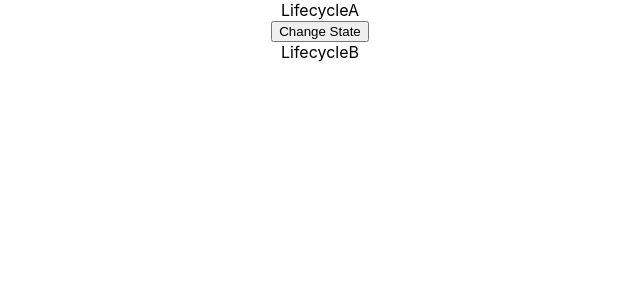
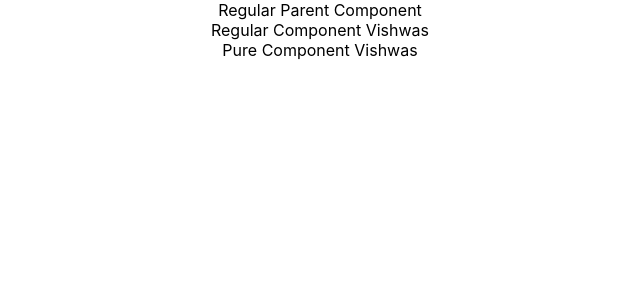
Before and after one commit to ms77grz/react-tutorial-demo, a React (Create React App) app: page / in a window 1280 px wide. Shown: the top 300 px of the page, without its empty margins (320-960 px from the left). Built offline with nearby package versions, Linux system fonts and the light colour scheme.

Commit message:
Pure Components

```diff
--- a/src/App.js
+++ b/src/App.js
@@ -1,11 +1,11 @@
 import './App.css';
 import './appStyles.css';
-import LifecycleA from './components/LifecycleA';
+import RegularParentComponent from './components/RegularParentComponent';
 
 function App() {
   return (
     <div className='App'>
-      <LifecycleA />
+      <RegularParentComponent />
     </div>
   );
 }
--- /dev/null
+++ b/src/components/PureComponentExample.js
@@ -0,0 +1,10 @@
+import React, { PureComponent } from 'react';
+
+class PureComponentExample extends PureComponent {
+  render() {
+    console.log('Pure Component Render');
+    return <div>Pure Component {this.props.name}</div>;
+  }
+}
+
+export default PureComponentExample;
--- /dev/null
+++ b/src/components/RegularComponent.js
@@ -0,0 +1,10 @@
+import React, { Component } from 'react';
+
+class RegularComponent extends Component {
+  render() {
+    console.log('Regular Component Render');
+    return <div>Regular Component {this.props.name}</div>;
+  }
+}
+
+export default RegularComponent;
--- /dev/null
+++ b/src/components/RegularParentComponent.js
@@ -0,0 +1,34 @@
+import React, { Component, PureComponent } from 'react';
+import RegularComponent from './RegularComponent';
+import PureComponentExample from './PureComponentExample';
+
+class RegularParentComponent extends PureComponent {
+  constructor(props) {
+    super(props);
+
+    this.state = {
+      name: 'Vishwas',
+    };
+  }
+
+  componentDidMount() {
+    setInterval(() => {
+      this.setState({
+        name: 'Vishwas',
+      });
+    }, 2000);
+  }
+
+  render() {
+    console.log('*********** Parent Component Render ***********');
+    return (
+      <div>
+        Regular Parent Component
+        <RegularComponent name={this.state.name} />
+        <PureComponentExample name={this.state.name} />
+      </div>
+    );
+  }
+}
+
+export default RegularParentComponent;
```
Also changed, not shown: src/components/Columns.js (added, +12 -0 lines), src/components/FragmentDemo.js (added, +35 -0 lines), src/components/Table.js (added, +15 -0 lines).
